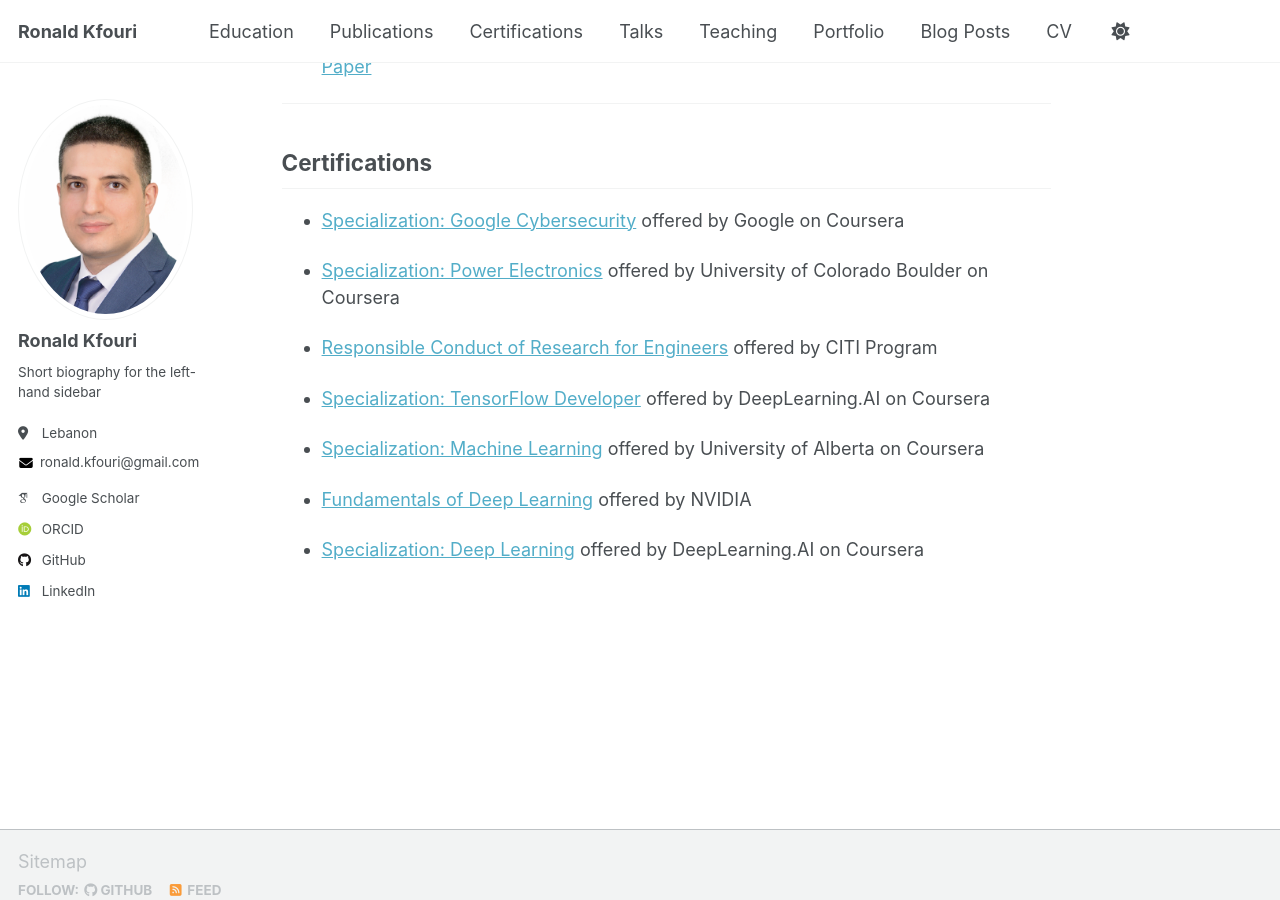
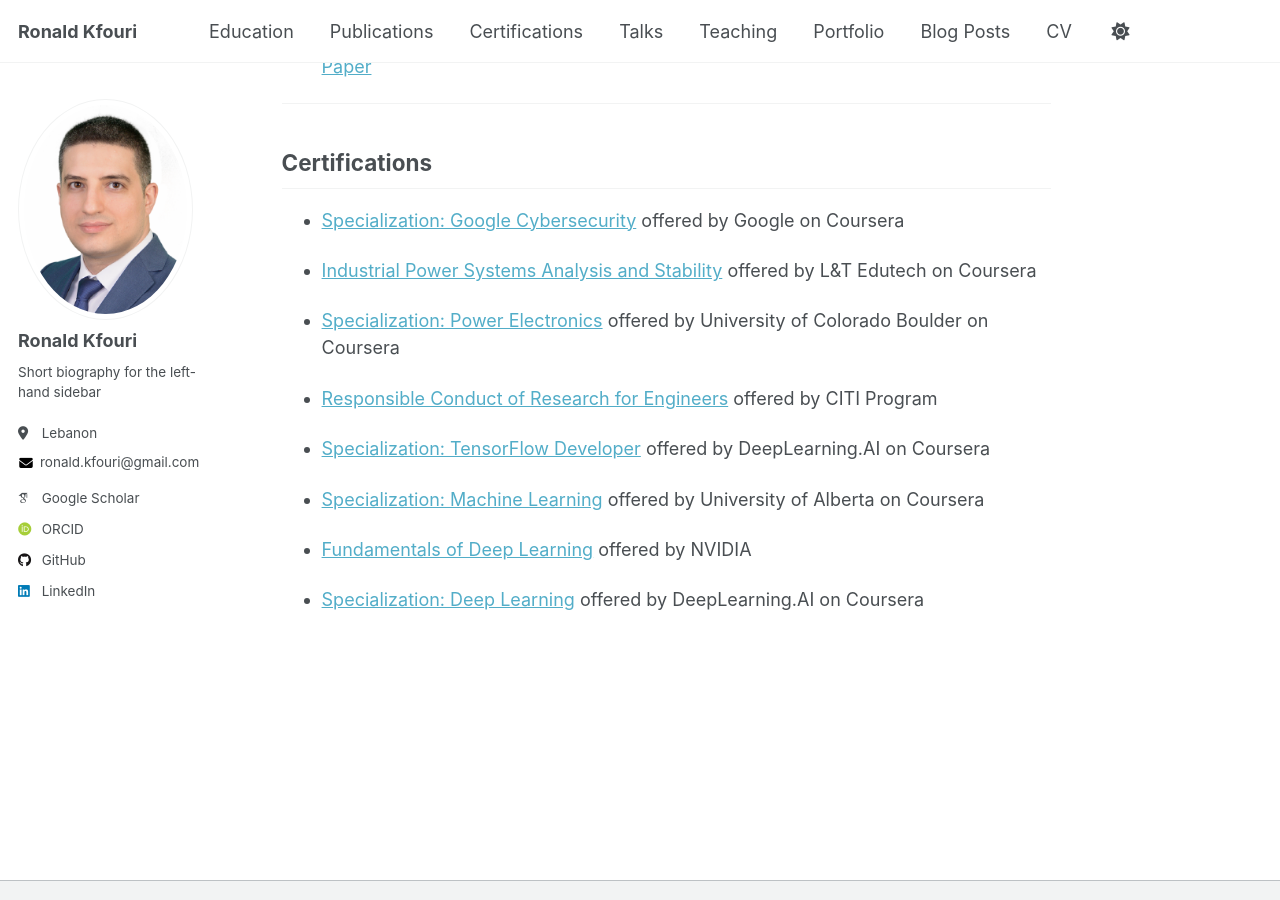
Before and after one commit to RonaldKfouri/RonaldKfouri.github.io, a Jekyll site: the page built from _pages/about.md, in a window 1280 px wide and 900 px high, scrolled down 998 px. Built offline with Jekyll 4.4.1, drawn with Linux system fonts in a browser that asks for light colours; some web fonts are replaced; a script that is not in the unit is left out.

Commit message:
Update about.md

```diff
--- a/_pages/about.md
+++ b/_pages/about.md
@@ -44,6 +44,8 @@ Final Project: *Data Transmision via Visible Light Communication*.
 
 - [Specialization: Google Cybersecurity](https://www.coursera.org/account/accomplishments/specialization/certificate/DIOAAWWSI126) offered by Google on Coursera
 
+- [Industrial Power Systems Analysis and Stability](https://www.coursera.org/account/accomplishments/specialization/certificate/VNTIVJ29DX5V) offered by L&T Edutech on Coursera
+
 - [Specialization: Power Electronics](https://www.coursera.org/account/accomplishments/specialization/certificate/SOOKHULE6WY8) offered by University of Colorado Boulder on Coursera
 
 - [Responsible Conduct of Research for Engineers](https://www.citiprogram.org/verify/?w8ddec41f-1400-43e5-96ed-4878cc439313-63899263) offered by CITI Program
```
